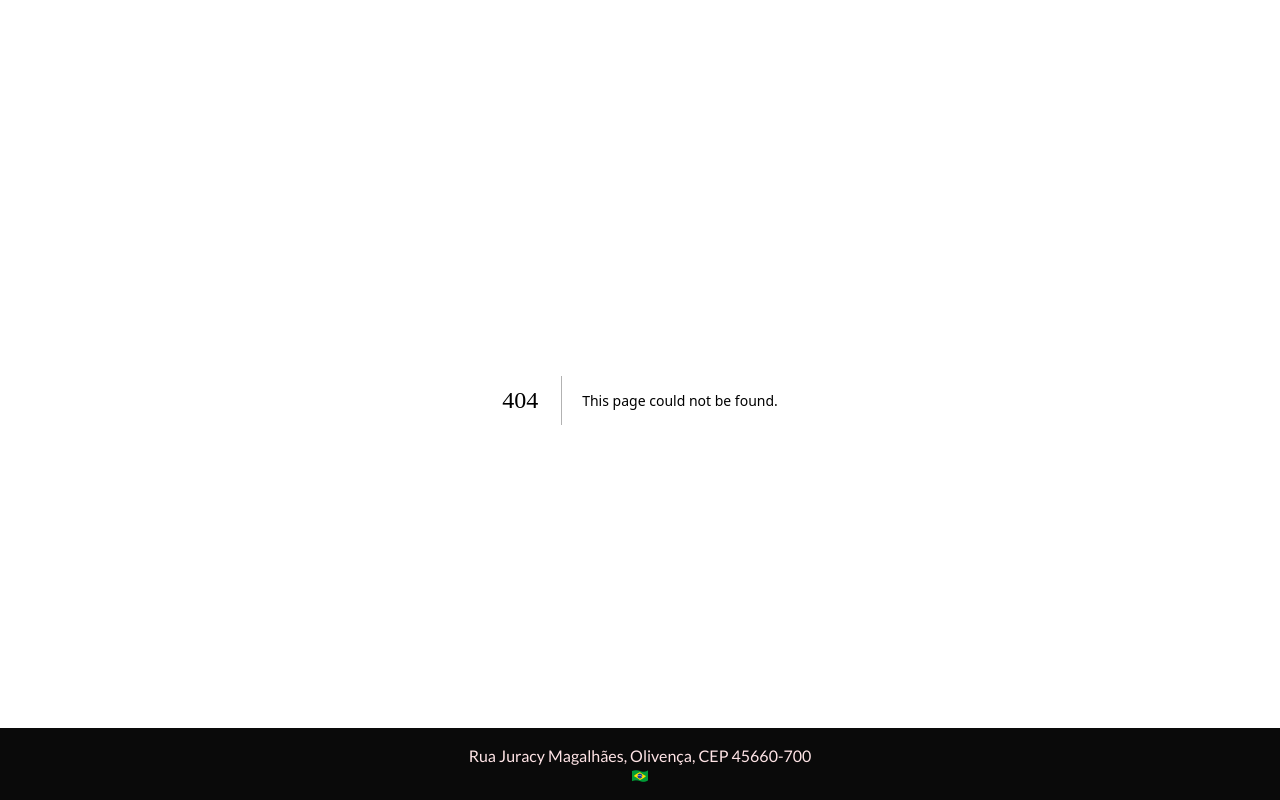
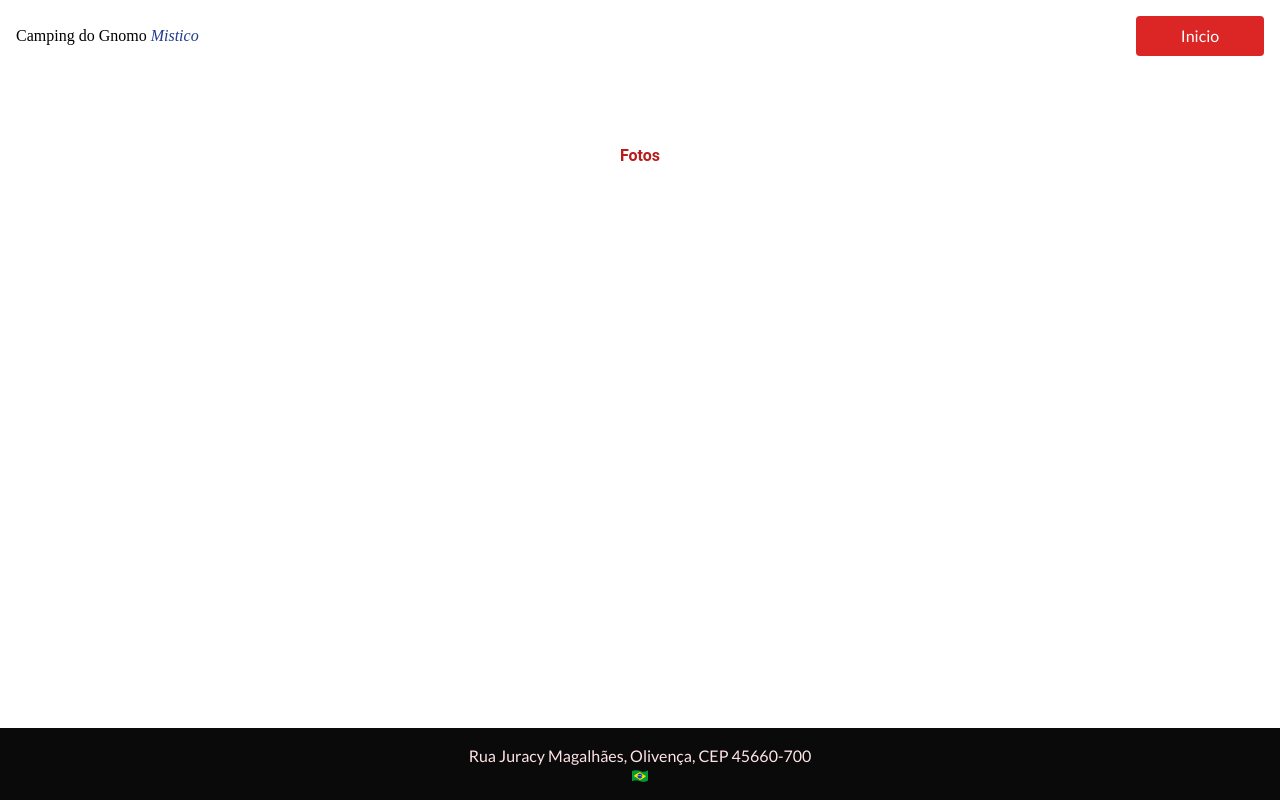
Before and after one commit to tawanProgramming/camping, a Next.js app: page /album in a window 1280 px wide. Before the commit this address had no page. Built offline with nearby package versions, Linux system fonts and the light colour scheme.

Commit message:
buttons to header 😊

```diff
--- /dev/null
+++ b/src/app/album/page.tsx
@@ -0,0 +1,7 @@
+export default function Album () {
+    return (
+       <div className="mt-36 flex justify-center">
+        <h1 className="text-red-700 font-bold inika">Fotos</h1>
+       </div>
+    )
+}
--- a/src/app/components/Header.tsx
+++ b/src/app/components/Header.tsx
@@ -1,22 +1,17 @@
-import gnomo from "@/assets/gnominho.png"
-import Image from "next/image"
+"use client";
 
-export default function Header () {
-    return (
-        <header className="flex items-center text-center justify-between fixed bg-white w-full top-0 p-4 ">
-        <div className="flex items-center ">
+import { IsItButton } from "./isIt";
+
+export default function Header() {
+  return (
+    <header className="flex items-center text-center justify-between fixed bg-white w-full top-0 p-4 ">
+      <div className="flex items-center ">
         <h1 className="text-sx text-center  bold">
           Camping do Gnomo <span className="text-blue-900 italic">Mistico</span>
         </h1>
+      </div>
 
-
-        </div>
-
-
-
-           <div className="">
-           <button className="bg-red-600 text-white rounded p-2 w-32 hover:bg-red-500 transition">Album</button>
-           </div>
-        </header>
-    )
+      <IsItButton />
+    </header>
+  );
 }
--- /dev/null
+++ b/src/app/components/isIt.tsx
@@ -0,0 +1,33 @@
+import Link from "next/link";
+import { usePathname } from "next/navigation";
+function IsItButton() {
+  const router = usePathname();
+  const isAlbumPathName = router === "/album";
+  return (
+    <div className="">
+      {isAlbumPathName ? (
+        <Link
+          href={{
+            pathname: "/",
+          }}
+        >
+          <button className="bg-red-600 text-white rounded p-2 w-32 hover:bg-red-500 transition">
+            Inicio
+          </button>
+        </Link>
+      ) : (
+        <Link
+          href={{
+            pathname: "/album",
+          }}
+        >
+          <button className="bg-red-600 text-white rounded p-2 w-32 hover:bg-red-500 transition">
+            Album
+          </button>
+        </Link>
+      )}
+    </div>
+  );
+}
+
+export { IsItButton };
--- a/src/app/globals.css
+++ b/src/app/globals.css
@@ -17,10 +17,6 @@
   }
 }
 
-body {
-
-
-}
 
 h1 {
  font-family: 'Edu TAS Beginner', cursive ;
--- a/src/app/layout.tsx
+++ b/src/app/layout.tsx
@@ -2,6 +2,7 @@ import type { Metadata } from 'next'
 import { Lato } from 'next/font/google'
 import './globals.css'
 import Footer from './components/Footer'
+import Header from './components/Header'
 
 const lato = Lato({ subsets: ['latin'], weight: ['400'] })
 
@@ -18,6 +19,7 @@ export default function RootLayout({
   return (
     <html lang="en">
       <body className={lato.className}>{children}
+      <Header/>
       <Footer/>
       </body>
     </html>
--- a/src/app/page.tsx
+++ b/src/app/page.tsx
@@ -1,4 +1,4 @@
-import Header from "./components/Header";
+
 import Image from "next/image";
 import nigth from "@/assets/camping_noite.jpg";
 import { TextOne, TextTwo, InstagramButton } from "./components/Texts";
@@ -6,7 +6,7 @@ import { TextOne, TextTwo, InstagramButton } from "./components/Texts";
 export default function Home() {
   return (
     <main className="flex flex-col justify-center items-center ml-8 mr-8 text-center pb-32 mt-12">
-       <Header/>
+
       <div className="max-w-sm">
         <Image
           className="mt-16 object-cover object-center  w-full h-64 rounded"
```
